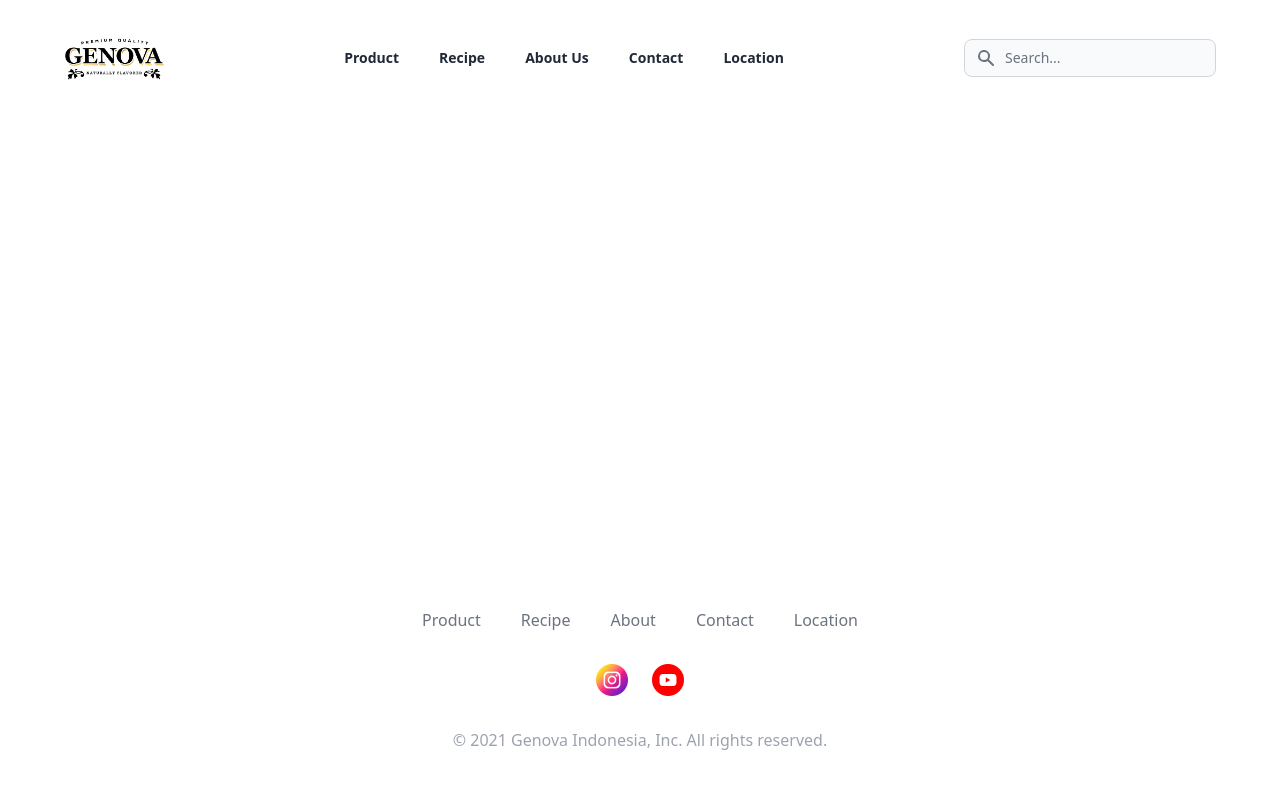
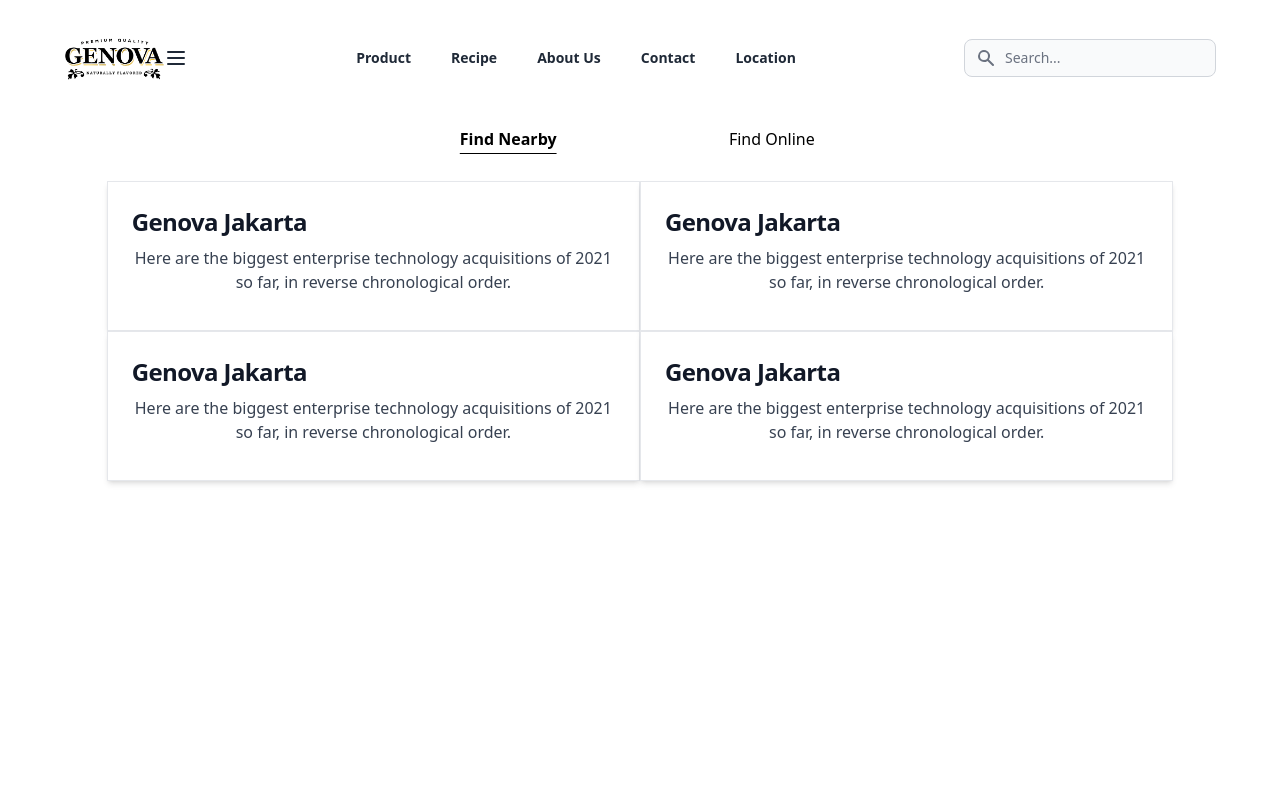
Before and after one commit to riduanmatin/Genova, a Vue app: page /location in a window 1280 px wide. Shown: the top 800 px of the page. Built offline with nearby package versions, Linux system fonts and the light colour scheme.

Commit message:
progress location page

```diff
--- a/src/components/AppHeader.vue
+++ b/src/components/AppHeader.vue
@@ -78,7 +78,7 @@
             <router-link to="#">Contact</router-link>
           </li>
           <li class="text-sm font-bold text-gray-800 hover:text-blue-400">
-            <router-link to="#">Location</router-link>
+            <router-link to="/location">Location</router-link>
           </li>
         </ul>
       </nav>
--- /dev/null
+++ b/src/components/location/FindOffline.vue
@@ -0,0 +1,60 @@
+<template>
+  <div class="w-full flex justify-center">
+    <div>
+      <div
+        class="p-6 bg-white border border-gray-200 shadow-md dark:bg-gray-800 dark:border-gray-700"
+      >
+        <h5
+          class="mb-2 text-2xl font-bold tracking-tight text-gray-900 dark:text-white text-left"
+        >
+          Genova Jakarta
+        </h5>
+        <p class="mb-3 font-normal text-gray-700 dark:text-gray-400">
+          Here are the biggest enterprise technology acquisitions of 2021 so
+          far, in reverse chronological order.
+        </p>
+      </div>
+      <div
+        class="p-6 bg-white border border-gray-200 shadow-md dark:bg-gray-800 dark:border-gray-700"
+      >
+        <h5
+          class="mb-2 text-2xl font-bold tracking-tight text-gray-900 dark:text-white text-left"
+        >
+          Genova Jakarta
+        </h5>
+        <p class="mb-3 font-normal text-gray-700 dark:text-gray-400">
+          Here are the biggest enterprise technology acquisitions of 2021 so
+          far, in reverse chronological order.
+        </p>
+      </div>
+    </div>
+    <div>
+      <div
+        class="p-6 bg-white border border-gray-200 shadow-md dark:bg-gray-800 dark:border-gray-700"
+      >
+        <h5
+          class="mb-2 text-2xl font-bold tracking-tight text-gray-900 dark:text-white text-left"
+        >
+          Genova Jakarta
+        </h5>
+        <p class="mb-3 font-normal text-gray-700 dark:text-gray-400">
+          Here are the biggest enterprise technology acquisitions of 2021 so
+          far, in reverse chronological order.
+        </p>
+      </div>
+      <div
+        class="p-6 bg-white border border-gray-200 shadow-md dark:bg-gray-800 dark:border-gray-700"
+      >
+        <h5
+          class="mb-2 text-2xl font-bold tracking-tight text-gray-900 dark:text-white text-left"
+        >
+          Genova Jakarta
+        </h5>
+        <p class="mb-3 font-normal text-gray-700 dark:text-gray-400">
+          Here are the biggest enterprise technology acquisitions of 2021 so
+          far, in reverse chronological order.
+        </p>
+      </div>
+    </div>
+  </div>
+</template>
--- /dev/null
+++ b/src/components/location/Tabs.vue
@@ -0,0 +1,74 @@
+<!-- eslint-disable vue/multi-word-component-names -->
+<template>
+  <div
+    :class="{
+      'flex space-x-4': variant === 'horizontal',
+    }"
+  >
+    <ul
+      class="flex justify-center list-none bg-opacity-30 p-1.5 rounded-lg text-center overflow-auto whitespace-nowrap"
+      :class="{
+        'flex mb-5': variant === 'vertical',
+      }"
+    >
+      <li
+        v-for="(tab, index) in tabList"
+        :key="index"
+        class="w-1/4 px-6 py-1"
+        :class="{
+          'text-black font-bold underline underline-offset-8':
+            index + 1 === activeTab,
+          'text-black': index + 1 !== activeTab,
+        }"
+      >
+        <label
+          :for="`${_uid}${index}`"
+          v-text="tab"
+          class="cursor-pointer block"
+        />
+        <input
+          :id="`${_uid}${index}`"
+          type="radio"
+          :name="`${_uid}-tab`"
+          :value="index + 1"
+          v-model="activeTab"
+          class="hidden"
+        />
+      </li>
+    </ul>
+
+    <template v-for="(tab, index) in tabList">
+      <div :key="index" v-if="index + 1 === activeTab" class="flex-grow">
+        <slot :name="`tabPanel-${index + 1}`" />
+      </div>
+    </template>
+  </div>
+</template>
+
+<script>
+export default {
+  props: {
+    tabList: {
+      type: Array,
+      required: true,
+    },
+    variant: {
+      type: String,
+      required: false,
+      default: () => "vertical",
+      validator: (value) => ["horizontal", "vertical"].includes(value),
+    },
+  },
+  data() {
+    return {
+      activeTab: 1,
+    };
+  },
+};
+</script>
+
+<style>
+.flex {
+  display: flex;
+}
+</style>
--- a/src/router/index.js
+++ b/src/router/index.js
@@ -21,6 +21,11 @@
       name: "products",
       component: () => import("../views/Products.vue"),
     },
+    {
+      path: "/location",
+      name: "location",
+      component: () => import("../views/Location.vue"),
+    },
   ],
 });
 
--- /dev/null
+++ b/src/views/Location.vue
@@ -0,0 +1,29 @@
+<!-- eslint-disable vue/multi-word-component-names -->
+<template>
+  <div class="min-h-screen">
+    <app-tabs class="w-11/12 lg:w-10/12 mx-auto mb-16" :tabList="tabList">
+      <template v-slot:tabPanel-1>
+        <FindOffline></FindOffline>
+      </template>
+      <template v-slot:tabPanel-2> Online Store </template>
+    </app-tabs>
+  </div>
+</template>
+
+<script>
+import AppTabs from "../components/location/Tabs.vue";
+import FindOffline from "../components/location/FindOffline.vue";
+
+export default {
+  components: {
+    AppTabs,
+    FindOffline
+  },
+
+  data() {
+    return {
+      tabList: ["Find Nearby", "Find Online"],
+    };
+  },
+};
+</script>
```
